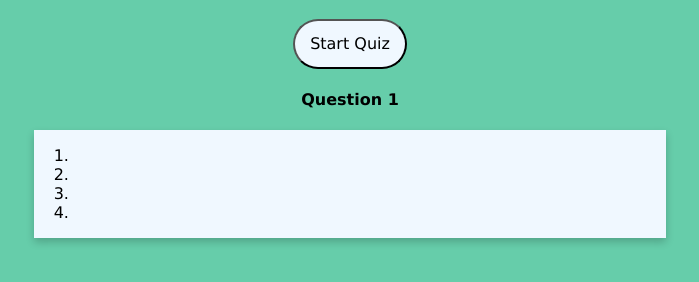
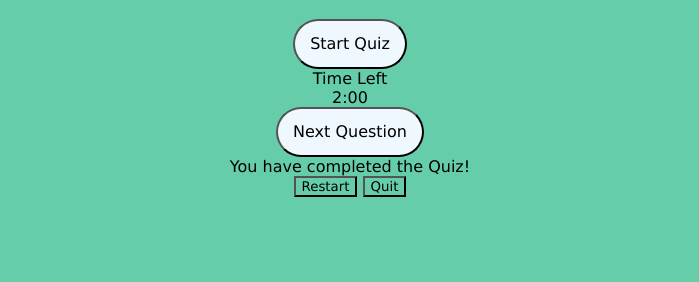
Before and after one commit to LShankKirchner017/week-4-code-quiz-app-challenge, a plain HTML site: page index.html in a window 1280 px wide. Shown: the part 62-344 px from the top of the page, without its empty margins (290-989 px from the left). Drawn offline with Linux system fonts and the light colour scheme.

Commit message:
finished html for quiz

```diff
--- a/assets/css/styles.css
+++ b/assets/css/styles.css
@@ -42,7 +42,7 @@ ol, li {
     box-shadow: 0 8px 16px 0 rgba(0,0,0,0.2);
 }
 
-#startBtn {
+.startBtn, .nextBtn {
     display: inline-block;
     background-color: var(--background);
     color: black;
@@ -52,4 +52,5 @@ ol, li {
     border-radius: 50px 50px;
     height: 50px;
     font-size: medium;
+    cursor: pointer;
 }
--- a/index.html
+++ b/index.html
@@ -10,13 +10,46 @@
     <div class="header" class="containerHeader">
         <h1>Coding Quiz</h1>
     </div>
-        <button id="startBtn">Start Quiz</button>
+        <button class="startBtn">Start Quiz</button>
+    <header>
+        <div class="quizBox">
+            <div class="timeLeftTxt">Time Left</div>
+            <div class="timerSec">2:00</div>
+        </div>
+        <div class="timeLine"></div>
+    </header>
+    <section>
+        <div class="questionText">
+            <!-- Insert JS Questions -->
+        </div>
+        <div class="optionList">
+            <!-- Insert JS Options -->
+        </div>
+    </section>
+    <footer>
+            <div class="totalQuestions">
+            <!-- Insert JS Count Number -->
+        </div>
+        <button class="nextBtn">Next Question</button>
+    </footer>
 
-    <div class="cardHeader", class="container">
+    <div class="resultBox">
+        <div class=""completeTxt">You have completed the Quiz!</div>
+        <div class="scoreTxt">
+            <!-- Insert Secore from JS -->
+        </div>
+        <div class="buttons">
+        <div class="restart", class="quit">
+            <button>Restart</button>
+            <button>Quit</button>
+        </div>
+    </div>
+
+    <!-- <div class="cardHeader", class="container">
         <h4>Question 1</h4>
     </div>
-    <div class="cardBody", class="container">
-            <br>
+    <div class="cardBody", class="container">     -->
+            <!-- <br>
             <p>
                 <ol>
                     <li></li>
@@ -26,7 +59,7 @@
                 </ol>
             </p>
         </div>
-    </div>
+    </div> -->
  <script src="./assets/scripts/script.js"></script>
 </body>
 </html>
```
